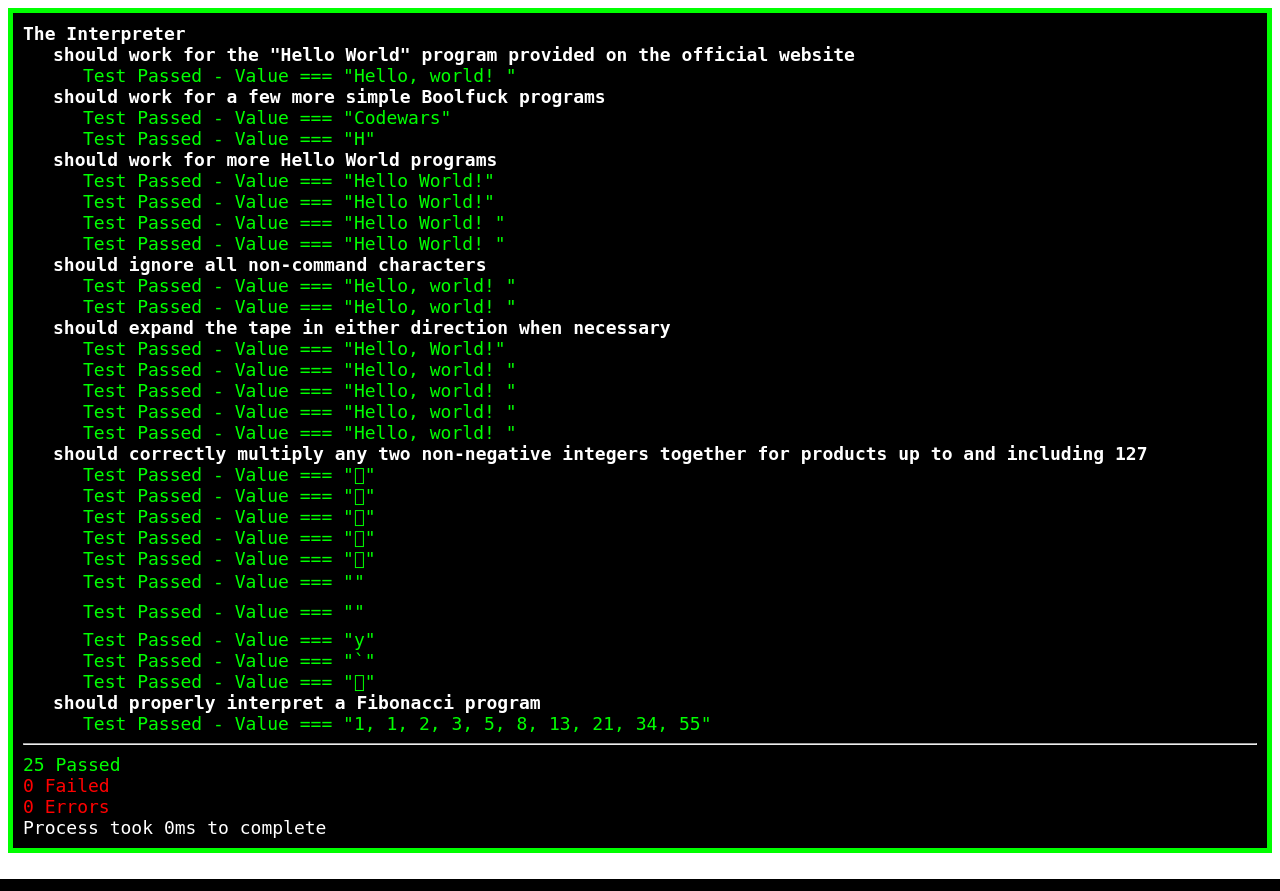
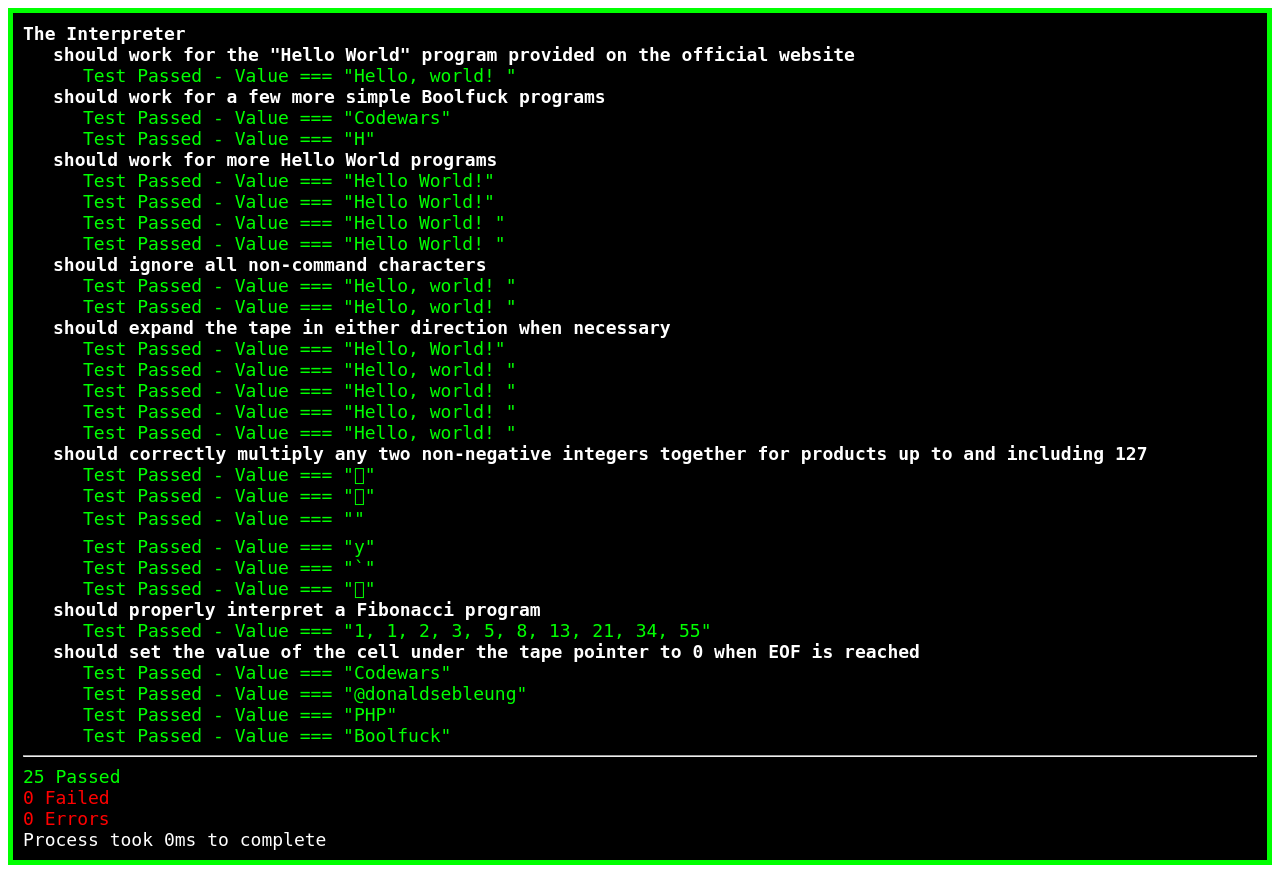
Before and after one commit to DonaldKellett/Boolfuck, a PHP site: page /test_cases.php in a window 1280 px wide. Run offline with PHP 8.4, Linux system fonts and the light colour scheme.

Commit message:
Improve Code Coverage in PHP

```diff
--- a/php/test_cases.php
+++ b/php/test_cases.php
@@ -130,13 +130,9 @@ rtyrtytry;;+-;+-;;-+;;-+;
 ;+;+;+;" . str_repeat(">", 4e4)), "Hello, world!\n", "The tape did not expand to the right when necessary");
   });
   $test->it("should correctly multiply any two non-negative integers together for products up to and including 127", function () use ($test) {
-    $test->assert_equals(boolfuck(">,>,>,>,>,>,>,>,>>,>,>,>,>,>,>,>,<<<<<<<<+<<<<<<<<+[>+]<[<]>>>>>>>>>[+<<<<<<<<[>]+<[+<]>>>>>>>>>>>>>>>>>>+<<<<<<<<+[>+]<[<]>>>>>>>>>[+<<<<<<<<[>]+<[+<]>>>>>>>>>+<<<<<<<<+[>+]<[<]>>>>>>>>>[+]>[>]+<[+<]>>>>>>>>>[+]>[>]+<[+<]>>>>>>>>>[+]<<<<<<<<<<<<<<<<<<+<<<<<<<<+[>+]<[<]>>>>>>>>>]<[+<]>>>>>>>>>>>>>>>>>>>>>>>>>>>+<<<<<<<<+[>+]<[<]>>>>>>>>>[+<<<<<<<<[>]+<[+<]>>>>>>>>>+<<<<<<<<+[>+]<[<]>>>>>>>>>[+]<<<<<<<<<<<<<<<<<<<<<<<<<<[>]+<[+<]>>>>>>>>>[+]>>>>>>>>>>>>>>>>>>+<<<<<<<<+[>+]<[<]>>>>>>>>>]<[+<]<<<<<<<<<<<<<<<<<<+<<<<<<<<+[>+]<[<]>>>>>>>>>[+]+<<<<<<<<+[>+]<[<]>>>>>>>>>]<[+<]>>>>>>>>>>>>>>>>>>>;>;>;>;>;>;>;>;<<<<<<<<", chr(1) . chr(1)), chr(1));
     $test->assert_equals(boolfuck(">,>,>,>,>,>,>,>,>>,>,>,>,>,>,>,>,<<<<<<<<+<<<<<<<<+[>+]<[<]>>>>>>>>>[+<<<<<<<<[>]+<[+<]>>>>>>>>>>>>>>>>>>+<<<<<<<<+[>+]<[<]>>>>>>>>>[+<<<<<<<<[>]+<[+<]>>>>>>>>>+<<<<<<<<+[>+]<[<]>>>>>>>>>[+]>[>]+<[+<]>>>>>>>>>[+]>[>]+<[+<]>>>>>>>>>[+]<<<<<<<<<<<<<<<<<<+<<<<<<<<+[>+]<[<]>>>>>>>>>]<[+<]>>>>>>>>>>>>>>>>>>>>>>>>>>>+<<<<<<<<+[>+]<[<]>>>>>>>>>[+<<<<<<<<[>]+<[+<]>>>>>>>>>+<<<<<<<<+[>+]<[<]>>>>>>>>>[+]<<<<<<<<<<<<<<<<<<<<<<<<<<[>]+<[+<]>>>>>>>>>[+]>>>>>>>>>>>>>>>>>>+<<<<<<<<+[>+]<[<]>>>>>>>>>]<[+<]<<<<<<<<<<<<<<<<<<+<<<<<<<<+[>+]<[<]>>>>>>>>>[+]+<<<<<<<<+[>+]<[<]>>>>>>>>>]<[+<]>>>>>>>>>>>>>>>>>>>;>;>;>;>;>;>;>;<<<<<<<<", chr(3) . chr(5)), chr(15));
-    $test->assert_equals(boolfuck(">,>,>,>,>,>,>,>,>>,>,>,>,>,>,>,>,<<<<<<<<+<<<<<<<<+[>+]<[<]>>>>>>>>>[+<<<<<<<<[>]+<[+<]>>>>>>>>>>>>>>>>>>+<<<<<<<<+[>+]<[<]>>>>>>>>>[+<<<<<<<<[>]+<[+<]>>>>>>>>>+<<<<<<<<+[>+]<[<]>>>>>>>>>[+]>[>]+<[+<]>>>>>>>>>[+]>[>]+<[+<]>>>>>>>>>[+]<<<<<<<<<<<<<<<<<<+<<<<<<<<+[>+]<[<]>>>>>>>>>]<[+<]>>>>>>>>>>>>>>>>>>>>>>>>>>>+<<<<<<<<+[>+]<[<]>>>>>>>>>[+<<<<<<<<[>]+<[+<]>>>>>>>>>+<<<<<<<<+[>+]<[<]>>>>>>>>>[+]<<<<<<<<<<<<<<<<<<<<<<<<<<[>]+<[+<]>>>>>>>>>[+]>>>>>>>>>>>>>>>>>>+<<<<<<<<+[>+]<[<]>>>>>>>>>]<[+<]<<<<<<<<<<<<<<<<<<+<<<<<<<<+[>+]<[<]>>>>>>>>>[+]+<<<<<<<<+[>+]<[<]>>>>>>>>>]<[+<]>>>>>>>>>>>>>>>>>>>;>;>;>;>;>;>;>;<<<<<<<<", chr(5) . chr(3)), chr(15));
-    $test->assert_equals(boolfuck(">,>,>,>,>,>,>,>,>>,>,>,>,>,>,>,>,<<<<<<<<+<<<<<<<<+[>+]<[<]>>>>>>>>>[+<<<<<<<<[>]+<[+<]>>>>>>>>>>>>>>>>>>+<<<<<<<<+[>+]<[<]>>>>>>>>>[+<<<<<<<<[>]+<[+<]>>>>>>>>>+<<<<<<<<+[>+]<[<]>>>>>>>>>[+]>[>]+<[+<]>>>>>>>>>[+]>[>]+<[+<]>>>>>>>>>[+]<<<<<<<<<<<<<<<<<<+<<<<<<<<+[>+]<[<]>>>>>>>>>]<[+<]>>>>>>>>>>>>>>>>>>>>>>>>>>>+<<<<<<<<+[>+]<[<]>>>>>>>>>[+<<<<<<<<[>]+<[+<]>>>>>>>>>+<<<<<<<<+[>+]<[<]>>>>>>>>>[+]<<<<<<<<<<<<<<<<<<<<<<<<<<[>]+<[+<]>>>>>>>>>[+]>>>>>>>>>>>>>>>>>>+<<<<<<<<+[>+]<[<]>>>>>>>>>]<[+<]<<<<<<<<<<<<<<<<<<+<<<<<<<<+[>+]<[<]>>>>>>>>>[+]+<<<<<<<<+[>+]<[<]>>>>>>>>>]<[+<]>>>>>>>>>>>>>>>>>>>;>;>;>;>;>;>;>;<<<<<<<<", chr(2) . chr(4)), chr(8));
     $test->assert_equals(boolfuck(">,>,>,>,>,>,>,>,>>,>,>,>,>,>,>,>,<<<<<<<<+<<<<<<<<+[>+]<[<]>>>>>>>>>[+<<<<<<<<[>]+<[+<]>>>>>>>>>>>>>>>>>>+<<<<<<<<+[>+]<[<]>>>>>>>>>[+<<<<<<<<[>]+<[+<]>>>>>>>>>+<<<<<<<<+[>+]<[<]>>>>>>>>>[+]>[>]+<[+<]>>>>>>>>>[+]>[>]+<[+<]>>>>>>>>>[+]<<<<<<<<<<<<<<<<<<+<<<<<<<<+[>+]<[<]>>>>>>>>>]<[+<]>>>>>>>>>>>>>>>>>>>>>>>>>>>+<<<<<<<<+[>+]<[<]>>>>>>>>>[+<<<<<<<<[>]+<[+<]>>>>>>>>>+<<<<<<<<+[>+]<[<]>>>>>>>>>[+]<<<<<<<<<<<<<<<<<<<<<<<<<<[>]+<[+<]>>>>>>>>>[+]>>>>>>>>>>>>>>>>>>+<<<<<<<<+[>+]<[<]>>>>>>>>>]<[+<]<<<<<<<<<<<<<<<<<<+<<<<<<<<+[>+]<[<]>>>>>>>>>[+]+<<<<<<<<+[>+]<[<]>>>>>>>>>]<[+<]>>>>>>>>>>>>>>>>>>>;>;>;>;>;>;>;>;<<<<<<<<", chr(4) . chr(2)), chr(8));
     $test->assert_equals(boolfuck(">,>,>,>,>,>,>,>,>>,>,>,>,>,>,>,>,<<<<<<<<+<<<<<<<<+[>+]<[<]>>>>>>>>>[+<<<<<<<<[>]+<[+<]>>>>>>>>>>>>>>>>>>+<<<<<<<<+[>+]<[<]>>>>>>>>>[+<<<<<<<<[>]+<[+<]>>>>>>>>>+<<<<<<<<+[>+]<[<]>>>>>>>>>[+]>[>]+<[+<]>>>>>>>>>[+]>[>]+<[+<]>>>>>>>>>[+]<<<<<<<<<<<<<<<<<<+<<<<<<<<+[>+]<[<]>>>>>>>>>]<[+<]>>>>>>>>>>>>>>>>>>>>>>>>>>>+<<<<<<<<+[>+]<[<]>>>>>>>>>[+<<<<<<<<[>]+<[+<]>>>>>>>>>+<<<<<<<<+[>+]<[<]>>>>>>>>>[+]<<<<<<<<<<<<<<<<<<<<<<<<<<[>]+<[+<]>>>>>>>>>[+]>>>>>>>>>>>>>>>>>>+<<<<<<<<+[>+]<[<]>>>>>>>>>]<[+<]<<<<<<<<<<<<<<<<<<+<<<<<<<<+[>+]<[<]>>>>>>>>>[+]+<<<<<<<<+[>+]<[<]>>>>>>>>>]<[+<]>>>>>>>>>>>>>>>>>>>;>;>;>;>;>;>;>;<<<<<<<<", chr(1) . chr(127)), chr(127));
-    $test->assert_equals(boolfuck(">,>,>,>,>,>,>,>,>>,>,>,>,>,>,>,>,<<<<<<<<+<<<<<<<<+[>+]<[<]>>>>>>>>>[+<<<<<<<<[>]+<[+<]>>>>>>>>>>>>>>>>>>+<<<<<<<<+[>+]<[<]>>>>>>>>>[+<<<<<<<<[>]+<[+<]>>>>>>>>>+<<<<<<<<+[>+]<[<]>>>>>>>>>[+]>[>]+<[+<]>>>>>>>>>[+]>[>]+<[+<]>>>>>>>>>[+]<<<<<<<<<<<<<<<<<<+<<<<<<<<+[>+]<[<]>>>>>>>>>]<[+<]>>>>>>>>>>>>>>>>>>>>>>>>>>>+<<<<<<<<+[>+]<[<]>>>>>>>>>[+<<<<<<<<[>]+<[+<]>>>>>>>>>+<<<<<<<<+[>+]<[<]>>>>>>>>>[+]<<<<<<<<<<<<<<<<<<<<<<<<<<[>]+<[+<]>>>>>>>>>[+]>>>>>>>>>>>>>>>>>>+<<<<<<<<+[>+]<[<]>>>>>>>>>]<[+<]<<<<<<<<<<<<<<<<<<+<<<<<<<<+[>+]<[<]>>>>>>>>>[+]+<<<<<<<<+[>+]<[<]>>>>>>>>>]<[+<]>>>>>>>>>>>>>>>>>>>;>;>;>;>;>;>;>;<<<<<<<<", chr(127) . chr(1)), chr(127));
     $test->assert_equals(boolfuck(">,>,>,>,>,>,>,>,>>,>,>,>,>,>,>,>,<<<<<<<<+<<<<<<<<+[>+]<[<]>>>>>>>>>[+<<<<<<<<[>]+<[+<]>>>>>>>>>>>>>>>>>>+<<<<<<<<+[>+]<[<]>>>>>>>>>[+<<<<<<<<[>]+<[+<]>>>>>>>>>+<<<<<<<<+[>+]<[<]>>>>>>>>>[+]>[>]+<[+<]>>>>>>>>>[+]>[>]+<[+<]>>>>>>>>>[+]<<<<<<<<<<<<<<<<<<+<<<<<<<<+[>+]<[<]>>>>>>>>>]<[+<]>>>>>>>>>>>>>>>>>>>>>>>>>>>+<<<<<<<<+[>+]<[<]>>>>>>>>>[+<<<<<<<<[>]+<[+<]>>>>>>>>>+<<<<<<<<+[>+]<[<]>>>>>>>>>[+]<<<<<<<<<<<<<<<<<<<<<<<<<<[>]+<[+<]>>>>>>>>>[+]>>>>>>>>>>>>>>>>>>+<<<<<<<<+[>+]<[<]>>>>>>>>>]<[+<]<<<<<<<<<<<<<<<<<<+<<<<<<<<+[>+]<[<]>>>>>>>>>[+]+<<<<<<<<+[>+]<[<]>>>>>>>>>]<[+<]>>>>>>>>>>>>>>>>>>>;>;>;>;>;>;>;>;<<<<<<<<", chr(11) . chr(11)), chr(121));
     $test->assert_equals(boolfuck(">,>,>,>,>,>,>,>,>>,>,>,>,>,>,>,>,<<<<<<<<+<<<<<<<<+[>+]<[<]>>>>>>>>>[+<<<<<<<<[>]+<[+<]>>>>>>>>>>>>>>>>>>+<<<<<<<<+[>+]<[<]>>>>>>>>>[+<<<<<<<<[>]+<[+<]>>>>>>>>>+<<<<<<<<+[>+]<[<]>>>>>>>>>[+]>[>]+<[+<]>>>>>>>>>[+]>[>]+<[+<]>>>>>>>>>[+]<<<<<<<<<<<<<<<<<<+<<<<<<<<+[>+]<[<]>>>>>>>>>]<[+<]>>>>>>>>>>>>>>>>>>>>>>>>>>>+<<<<<<<<+[>+]<[<]>>>>>>>>>[+<<<<<<<<[>]+<[+<]>>>>>>>>>+<<<<<<<<+[>+]<[<]>>>>>>>>>[+]<<<<<<<<<<<<<<<<<<<<<<<<<<[>]+<[+<]>>>>>>>>>[+]>>>>>>>>>>>>>>>>>>+<<<<<<<<+[>+]<[<]>>>>>>>>>]<[+<]<<<<<<<<<<<<<<<<<<+<<<<<<<<+[>+]<[<]>>>>>>>>>[+]+<<<<<<<<+[>+]<[<]>>>>>>>>>]<[+<]>>>>>>>>>>>>>>>>>>>;>;>;>;>;>;>;>;<<<<<<<<", chr(16) . chr(6)), chr(96));
     $test->assert_equals(boolfuck(">,>,>,>,>,>,>,>,>>,>,>,>,>,>,>,>,<<<<<<<<+<<<<<<<<+[>+]<[<]>>>>>>>>>[+<<<<<<<<[>]+<[+<]>>>>>>>>>>>>>>>>>>+<<<<<<<<+[>+]<[<]>>>>>>>>>[+<<<<<<<<[>]+<[+<]>>>>>>>>>+<<<<<<<<+[>+]<[<]>>>>>>>>>[+]>[>]+<[+<]>>>>>>>>>[+]>[>]+<[+<]>>>>>>>>>[+]<<<<<<<<<<<<<<<<<<+<<<<<<<<+[>+]<[<]>>>>>>>>>]<[+<]>>>>>>>>>>>>>>>>>>>>>>>>>>>+<<<<<<<<+[>+]<[<]>>>>>>>>>[+<<<<<<<<[>]+<[+<]>>>>>>>>>+<<<<<<<<+[>+]<[<]>>>>>>>>>[+]<<<<<<<<<<<<<<<<<<<<<<<<<<[>]+<[+<]>>>>>>>>>[+]>>>>>>>>>>>>>>>>>>+<<<<<<<<+[>+]<[<]>>>>>>>>>]<[+<]<<<<<<<<<<<<<<<<<<+<<<<<<<<+[>+]<[<]>>>>>>>>>[+]+<<<<<<<<+[>+]<[<]>>>>>>>>>]<[+<]>>>>>>>>>>>>>>>>>>>;>;>;>;>;>;>;>;<<<<<<<<", chr($a = rand(0, 11)) . chr($b = rand(0, 11))), chr($a * $b));
@@ -144,6 +140,12 @@ rtyrtytry;;+-;+-;;-+;;-+;
   $test->it("should properly interpret a Fibonacci program", function () use ($test) {
     $test->assert_equals(boolfuck(brainfuck_to_boolfuck(",>+>>>>++++++++++++++++++++++++++++++++++++++++++++>++++++++++++++++++++++++++++++++<<<<<<[>[>>>>>>+>+<<<<<<<-]>>>>>>>[<<<<<<<+>>>>>>>-]<[>++++++++++[-<-[>>+>+<<<-]>>>[<<<+>>>-]+<[>[-]<[-]]>[<<[>>>+<<<-]>>[-]]<<]>>>[>>+>+<<<-]>>>[<<<+>>>-]+<[>[-]<[-]]>[<<+>>[-]]<<<<<<<]>>>>>[++++++++++++++++++++++++++++++++++++++++++++++++.[-]]++++++++++<[->-<]>++++++++++++++++++++++++++++++++++++++++++++++++.[-]<<<<<<<<<<<<[>>>+>+<<<<-]>>>>[<<<<+>>>>-]<-[>>.>.<<<[-]]<<[>>+>+<<<-]>>>[<<<+>>>-]<<[<+>-]>[<+>-]<<<-]"), chr(10)), "1, 1, 2, 3, 5, 8, 13, 21, 34, 55");
   });
+  $test->it('should set the value of the cell under the tape pointer to 0 when EOF is reached', function () use ($test) {
+    $test->assert_equals(boolfuck(brainfuck_to_boolfuck(',[.,]'), 'Codewars'), 'Codewars');
+    $test->assert_equals(boolfuck(brainfuck_to_boolfuck(',[.,]'), '@donaldsebleung'), '@donaldsebleung');
+    $test->assert_equals(boolfuck(brainfuck_to_boolfuck(',[.,]'), 'PHP'), 'PHP');
+    $test->assert_equals(boolfuck(brainfuck_to_boolfuck(',[.,]'), 'Boolfuck'), 'Boolfuck');
+  });
 });
 
 ?>
```
